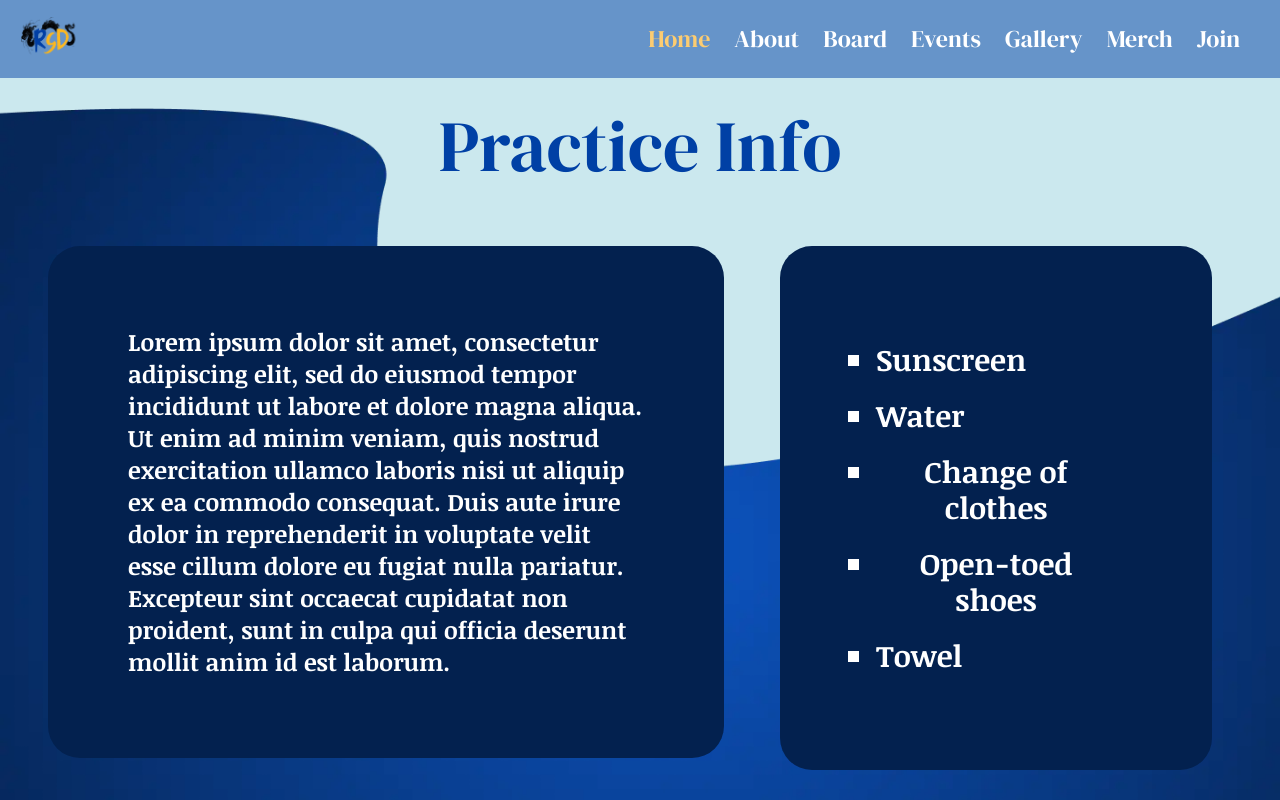
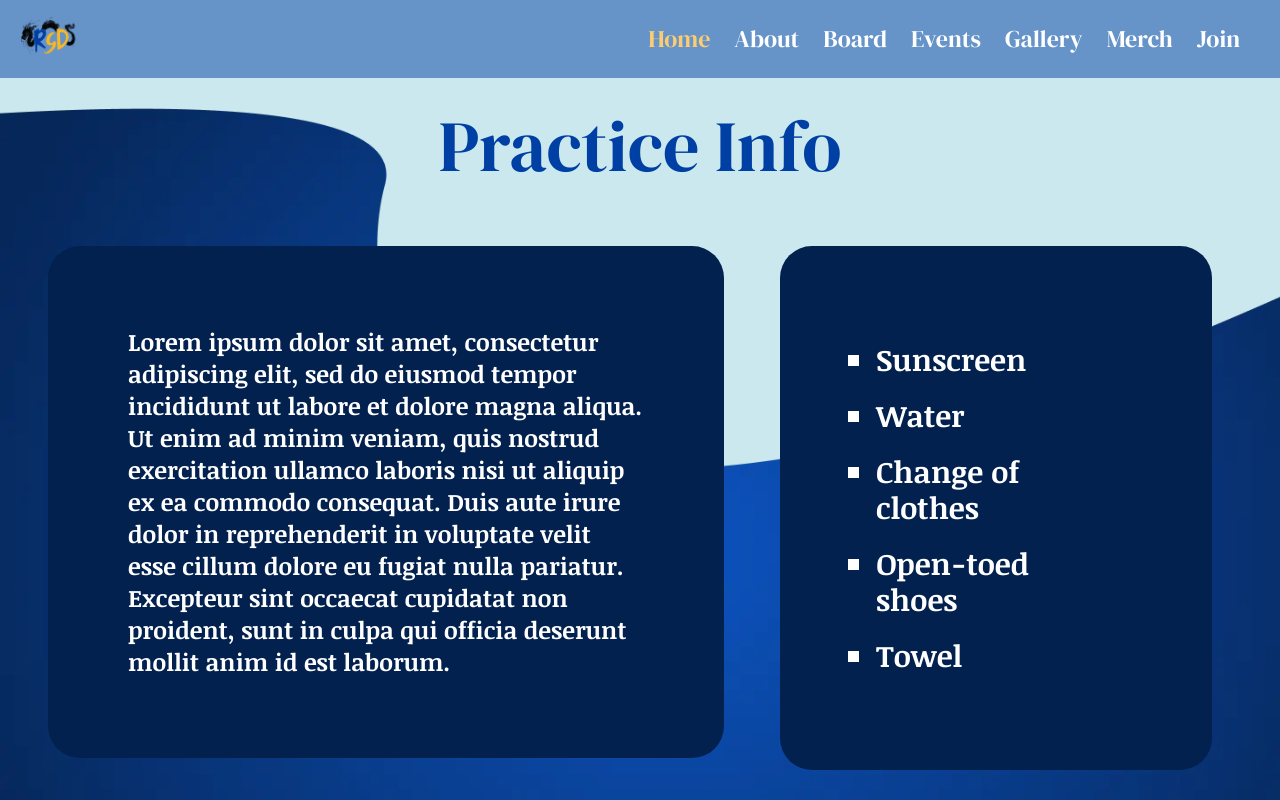
Before and after one commit to acm-ucr/rsd-website, a Next.js app: page / in a window 1280 px wide. Shown: the top 800 px of the page. Built offline with nearby package versions, Linux system fonts and the light colour scheme.

Commit message:
Fix the needed changes

```diff
--- a/src/app/page.tsx
+++ b/src/app/page.tsx
@@ -1,9 +1,13 @@
+import Carousel from "@/components/home/GalleryPreview";
 import PracticeWrapper from "@/components/home/PracticeWrapper";
 
 const Home = () => {
   return (
-    <div className="flex h-screen w-screen items-center justify-center">
-      <PracticeWrapper />
+    <div className="flex h-1/2 w-screen flex-col items-center justify-center">
+      <div className="flex pb-100">
+        <PracticeWrapper />
+      </div>
+      <Carousel />
     </div>
   );
 };
--- a/src/components/home/PracticeWrapper.tsx
+++ b/src/components/home/PracticeWrapper.tsx
@@ -9,25 +9,22 @@ import Link from "next/link";
 const PracticeWrapper = () => {
   return (
     <div className="flex h-screen w-screen flex-col">
-      <div className="relative flex justify-center font-normal">
+      <div className="flex justify-center font-normal">
         <Header text="Practice Info" />
       </div>
       <Image src={Wave} alt="Wave" className="absolute z-0 flex w-full" />
-      <div className="relative z-10 flex flex-row items-start justify-evenly rounded-full">
+      <div className="z-10 flex flex-row items-start justify-evenly rounded-full">
         <div className="ml-5 flex w-3/4">
           <InfoBox
             text={
               <div className="text-left">
-                <p>
-                  Lorem ipsum dolor sit amet, consectetur adipiscing elit, sed
-                  do eiusmod tempor incididunt ut labore et dolore magna aliqua.
-                  Ut enim ad minim veniam, quis nostrud exercitation ullamco
-                  laboris nisi ut aliquip ex ea commodo consequat. Duis aute
-                  irure dolor in reprehenderit in voluptate velit esse cillum
-                  dolore eu fugiat nulla pariatur. Excepteur sint occaecat
-                  cupidatat non proident, sunt in culpa qui officia deserunt
-                  mollit anim id est laborum.
-                </p>
+                Lorem ipsum dolor sit amet, consectetur adipiscing elit, sed do
+                eiusmod tempor incididunt ut labore et dolore magna aliqua. Ut
+                enim ad minim veniam, quis nostrud exercitation ullamco laboris
+                nisi ut aliquip ex ea commodo consequat. Duis aute irure dolor
+                in reprehenderit in voluptate velit esse cillum dolore eu fugiat
+                nulla pariatur. Excepteur sint occaecat cupidatat non proident,
+                sunt in culpa qui officia deserunt mollit anim id est laborum.
               </div>
             }
           />
@@ -36,21 +33,19 @@ const PracticeWrapper = () => {
         <div className="mr-10 flex w-1/2">
           <InfoBox
             text={
-              <div className="p-4 text-left text-3xl">
-                <ul className="flex list-[square] flex-col items-start gap-5 text-center marker:text-3xl marker:text-white">
+              <ul className="flex list-[square] flex-col items-start gap-5 p-4 text-left text-3xl marker:text-3xl marker:text-white">
                 <li>Sunscreen</li>
                 <li>Water</li>
                 <li>Change of clothes</li>
                 <li>Open-toed shoes</li>
                 <li>Towel</li>
               </ul>
-              </div>
             }
           />
         </div>
       </div>
 
-      <div className="relative z-10 flex flex-col items-center gap-30">
+      <div className="z-10 flex flex-col items-center gap-30">
         <PracticeShuttle />
         <Button className="bg-rsd-gold hover:bg-rsd-yellow font-rsd-alt rounded-full p-15 text-center text-5xl font-bold text-black">
           <Link href="/">more events!</Link>
```
Lines whose indentation alone changed are shown as unchanged.
